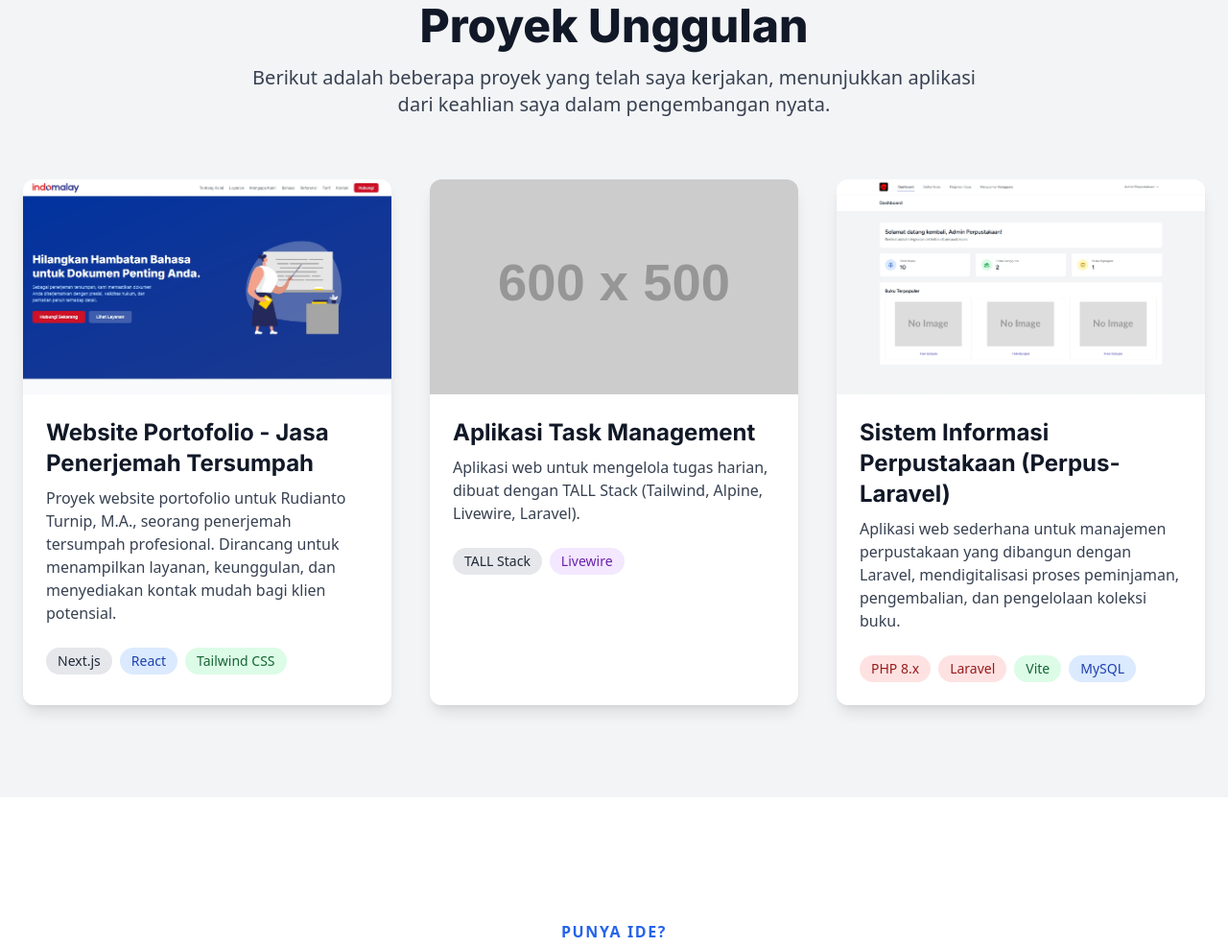
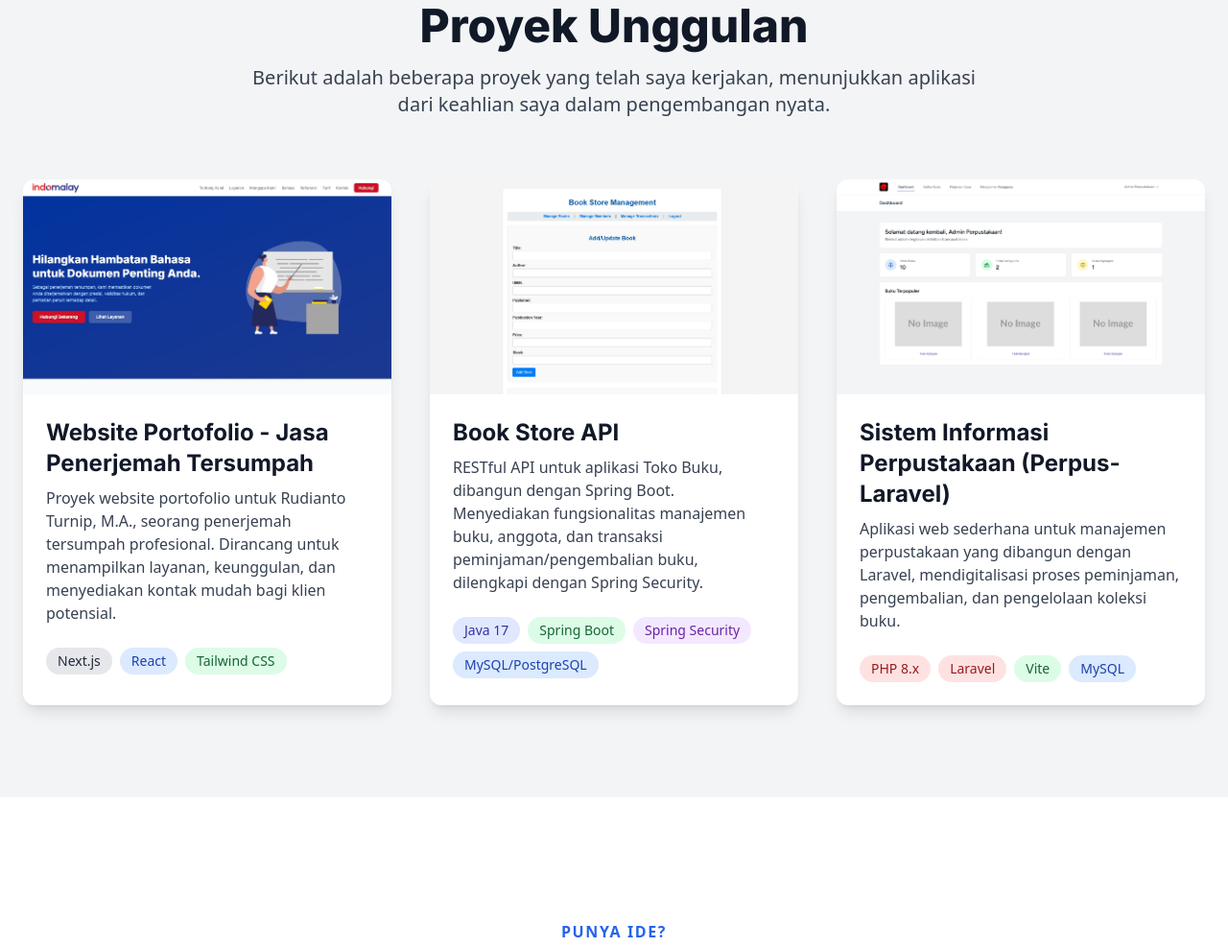
Before and after one commit to AgusTinusT/my-portofolio, a website: page index.html in a window 1280 px wide. Shown: the part 1699-2686 px from the top of the page at 96% size. Drawn offline with nearby package versions, Linux system fonts and the light colour scheme; files that its build step writes are made by us from their sources; placeholder pictures from the web are drawn by us.

Commit message:
feat(portfolio): add book store api project
- add new book store api project to portfolio
- include project description, technologies, and link to github repository
- update project screenshot and alt text

```diff
--- a/index.html
+++ b/index.html
@@ -489,20 +489,20 @@
           </div>
         </div>
       </div>
-      <div
+       <div
         class="group bg-white dark:bg-gray-dark rounded-xl shadow-lg overflow-hidden transition-all duration-300 transform hover:-translate-y-2 hover:shadow-2xl"
       >
         <div class="relative">
           <img
-            src="https://placehold.co/600x500"
-            alt="Screenshot Aplikasi Task Management"
+            src="./assets/book-store-spring-boot.png"
+            alt="Screenshot Book Store API"
             class="w-full h-56 object-cover"
           />
           <div
             class="absolute inset-0 bg-black bg-opacity-0 group-hover:bg-opacity-70 transition-all duration-300 flex items-center justify-center gap-4"
           >
             <a
-              href="https://github.com/AgusTinusT/perpustakaan-laravel"
+              href="https://github.com/AgusTinusT/book-store.git"
               target="_blank"
 
 rel="noopener noreferrer"
@@ -528,22 +528,31 @@ rel="noopener noreferrer"
           <h3
             class="font-heading text-2xl font-bold text-gray-heading dark:text-white mb-2"
           >
-            Aplikasi Task Management
+            Book Store API
           </h3>
           <p
             class="font-body text-base text-gray-text dark:text-gray-400 mb-6"
           >
-            Aplikasi web untuk mengelola tugas harian, dibuat dengan TALL
-            Stack (Tailwind, Alpine, Livewire, Laravel).
+            RESTful API untuk aplikasi Toko Buku, dibangun dengan Spring Boot.
+            Menyediakan fungsionalitas manajemen buku, anggota, dan transaksi
+            peminjaman/pengembalian buku, dilengkapi dengan Spring Security.
           </p>
           <div class="flex flex-wrap gap-2">
             <span
-              class="font-mono text-sm bg-gray-200 dark:bg-gray-700 text-gray-800 dark:text-gray-200 px-3 py-1 rounded-full"
-              >TALL Stack</span
+              class="font-mono text-sm bg-indigo-100 dark:bg-indigo-900/50 text-indigo-800 dark:text-indigo-200 px-3 py-1 rounded-full"
+              >Java 17</span
+            >
+            <span
+              class="font-mono text-sm bg-green-100 dark:bg-green-900/50 text-green-800 dark:text-green-200 px-3 py-1 rounded-full"
+              >Spring Boot</span
             >
             <span
               class="font-mono text-sm bg-purple-100 dark:bg-purple-900/50 text-purple-800 dark:text-purple-200 px-3 py-1 rounded-full"
-              >Livewire</span
+              >Spring Security</span
+            >
+            <span
+              class="font-mono text-sm bg-blue-100 dark:bg-blue-900/50 text-blue-800 dark:text-blue-200 px-3 py-1 rounded-full"
+              >MySQL/PostgreSQL</span
             >
           </div>
         </div>
```
Also changed, not shown: assets/book-store-spring-boot.png (added).
